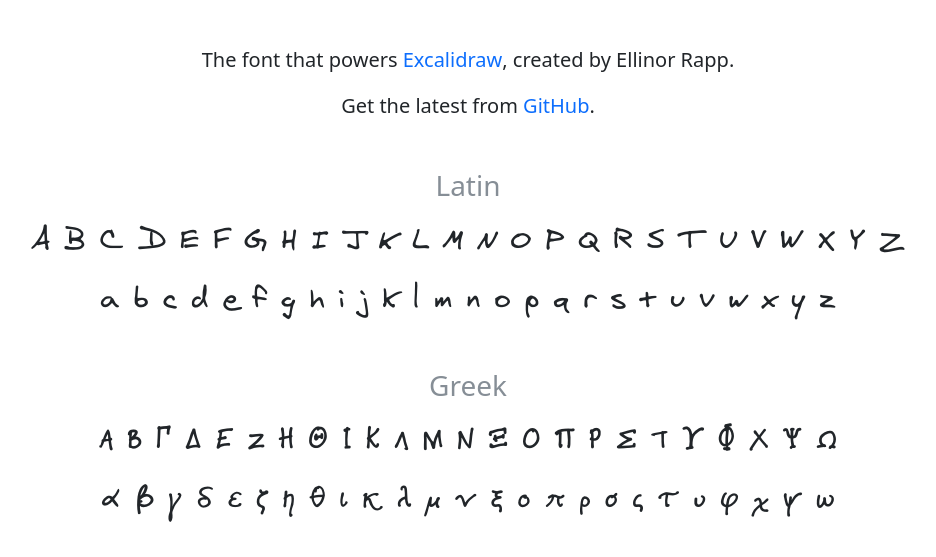
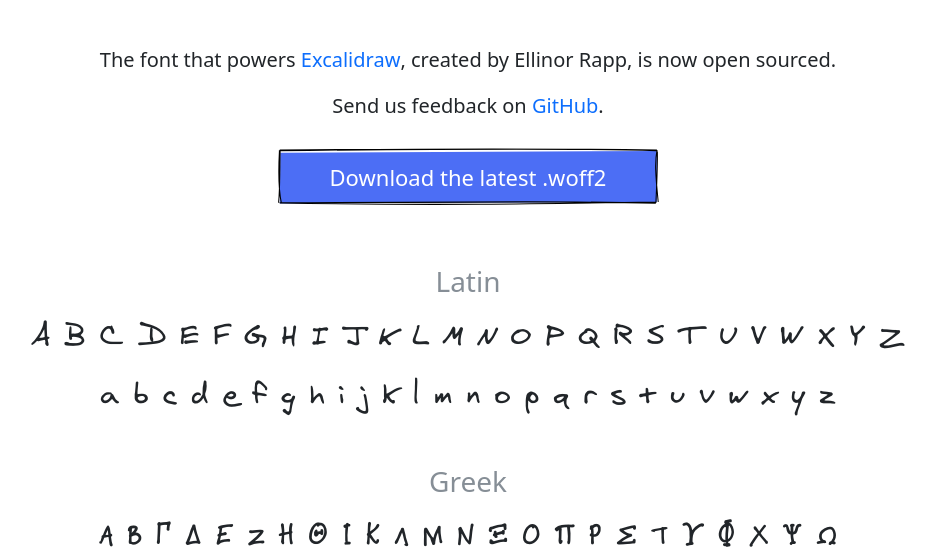
Before and after one commit to excalidraw/virgil, a website: page index.html in a window 1280 px wide. Shown: the part 243-800 px from the top of the page, without its empty margins (172-1108 px from the left). Drawn offline with nearby package versions, Linux system fonts and the light colour scheme.

Commit message:
feat: Change copy/add download button (#29)

```diff
--- a/index.html
+++ b/index.html
@@ -45,6 +45,21 @@
         font-family: Virgil, var(--bs-font-sans-serif);
         margin: 16px 0;
       }
+      .btn {
+        color: var(--oc-white);
+        font-size: 22px;
+        line-height: 3;
+        background-image: url(public/btn.svg);
+        background-position: 50%;
+        background-repeat: no-repeat;
+        background-size: contain;
+        min-width: 400px;
+        max-width: 100%;
+
+      }
+      .btn:hover {
+        color: var(--oc-blue-1);
+      }
     </style>
     <script
       async
@@ -65,11 +80,15 @@
       <h1 class="virgil">Virgil</h1>
       <p class="lead mt-5">
         The font that powers <a href="https://excalidraw.com">Excalidraw</a>,
-        created by Ellinor Rapp.
+        created by <strong>Ellinor Rapp</strong>, is now open sourced.
       </p>
       <p class="lead">
-        Get the latest from
+        Send us feedback on
         <a href="https://github.com/excalidraw/virgil">GitHub</a>.
+      </p>
+
+      <p>
+        <a class="btn" href="/Virgil.woff2">Download the latest .woff2</a>
       </p>
 
       <h3>Latin</h3>
```
Also changed, not shown: public/btn.svg (added).
